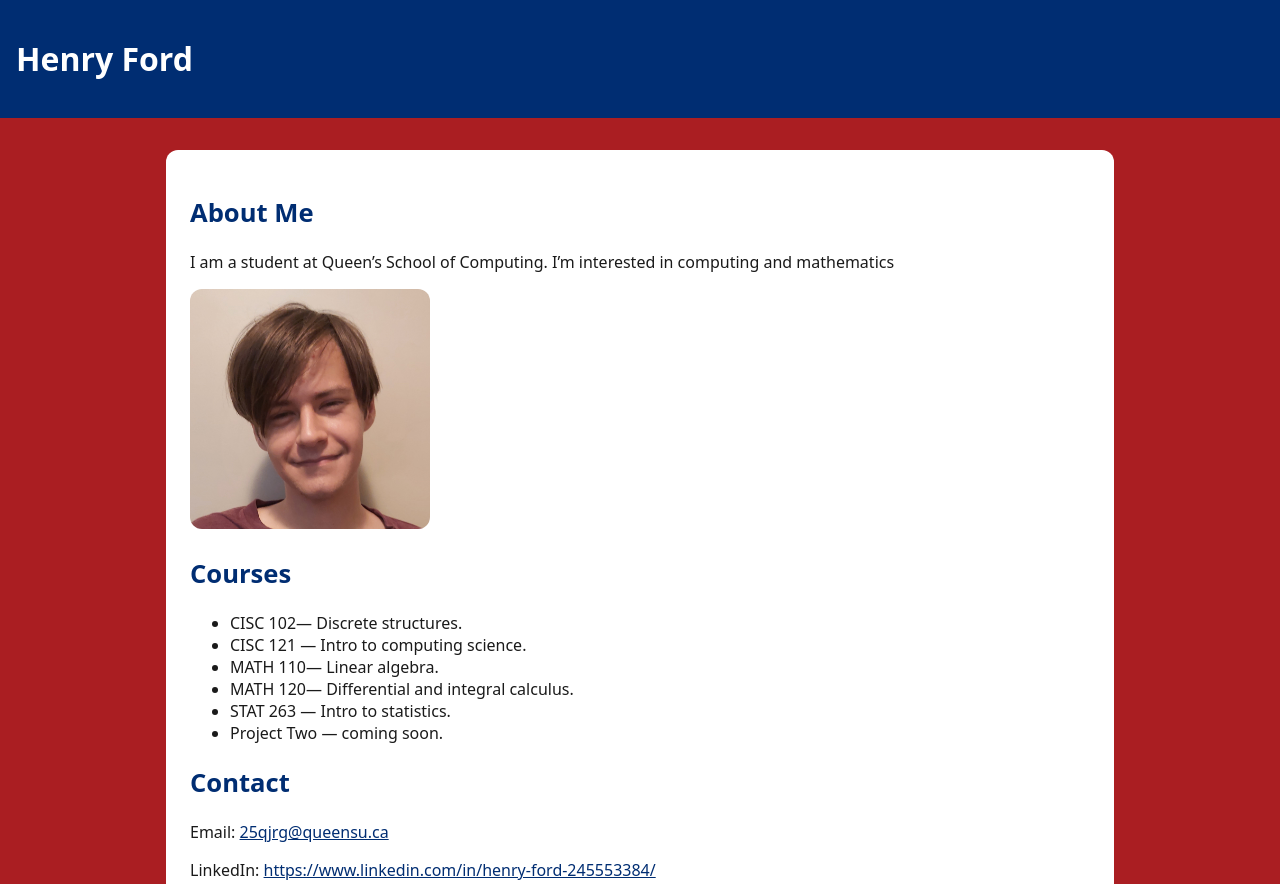
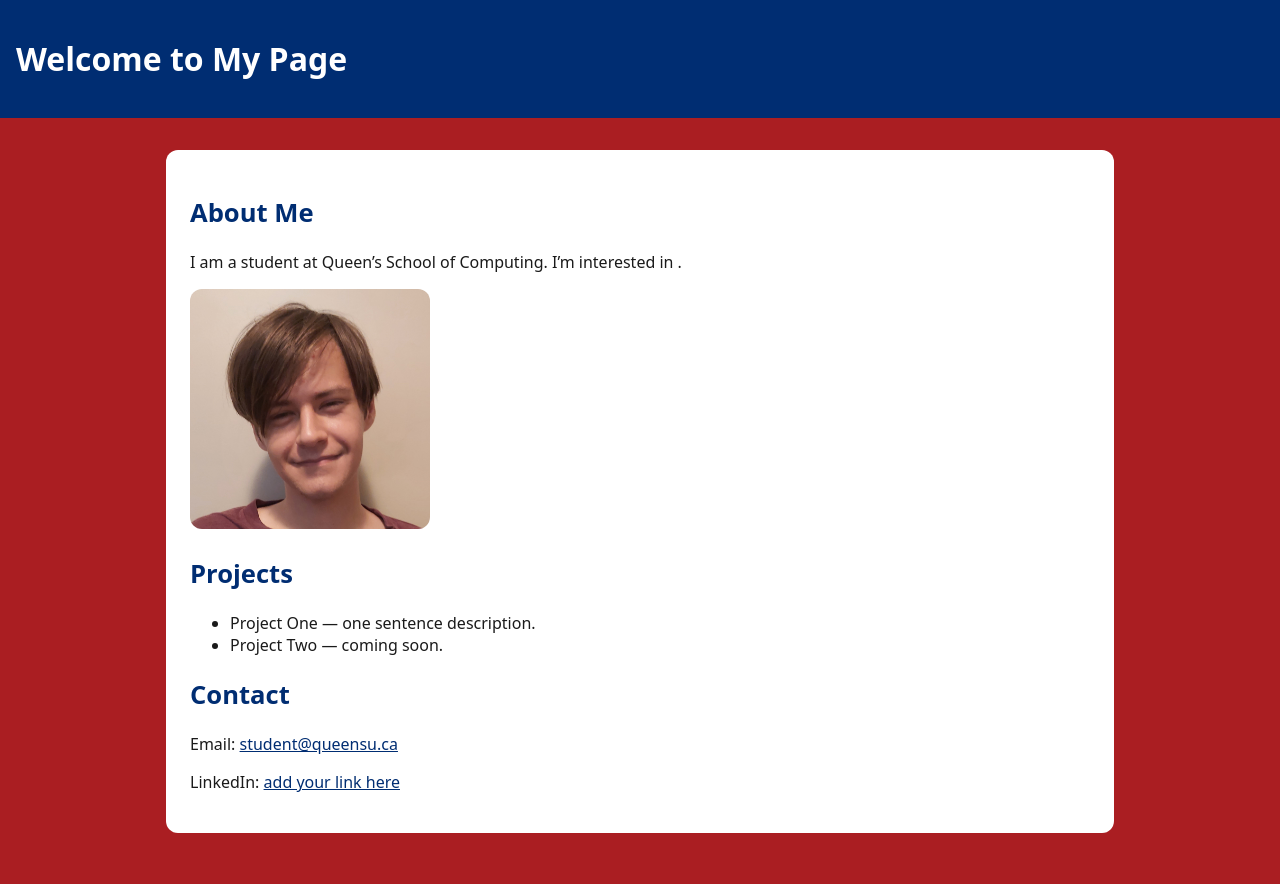
Before and after one commit to hgojf/queens-student-page, a plain HTML site: page index.html in a window 1280 px wide. Shown: the top 884 px of the page. Drawn offline with Linux system fonts and the light colour scheme.

Commit message:
Undo changes to the template so that they may be made as individual commits

```diff
--- a/index.html
+++ b/index.html
@@ -8,32 +8,28 @@
   </head>
   <body>
     <header>
-      <h1>Henry Ford</h1> <!-- change this heading to your name -->
+      <h1>Welcome to My Page</h1> <!-- change this heading to your name -->
     </header>
 
     <main>
       <!-- ====== ABOUT SECTION (edit the text) ====== -->
       <h2>About Me</h2>
-      <p>I am a student at Queen’s School of Computing. I’m interested in computing and mathematics </p>
+      <p>I am a student at Queen’s School of Computing. I’m interested in <!-- replace with interests -->.</p>
 
       <!-- ====== PHOTO (upload me.jpg to repo root, then update the src below) ====== -->
-      <img src="me.jpg" alt="Henry Ford portrait" width="240" height="240" />
+      <img src="me.jpg" alt="Your Name portrait" width="240" height="240" />
 
       <!-- ====== PROJECTS/COURSES (add or rename items to courses instead of projects) ====== -->
-      <h2>Courses</h2>
+      <h2>Projects</h2>
       <ul>
-        <li>CISC 102— Discrete structures.</li>
-        <li>CISC 121 — Intro to computing science.</li>
-        <li>MATH 110— Linear algebra.</li>
-        <li>MATH 120— Differential and integral calculus.</li>
-        <li>STAT 263 — Intro to statistics.</li>
+        <li>Project One — one sentence description.</li>
         <li>Project Two — coming soon.</li>
       </ul>
 
       <!-- ====== CONTACT (update your links) ====== -->
       <h2>Contact</h2>
-      <p>Email: <a href="mailto:25qjrg@queensu.ca">25qjrg@queensu.ca</a></p>
-      <p>LinkedIn: <a href="#">https://www.linkedin.com/in/henry-ford-245553384/</a></p>
+      <p>Email: <a href="mailto:student@queensu.ca">student@queensu.ca</a></p>
+      <p>LinkedIn: <a href="#">add your link here</a></p>
     </main>
   </body>
 </html>
```
